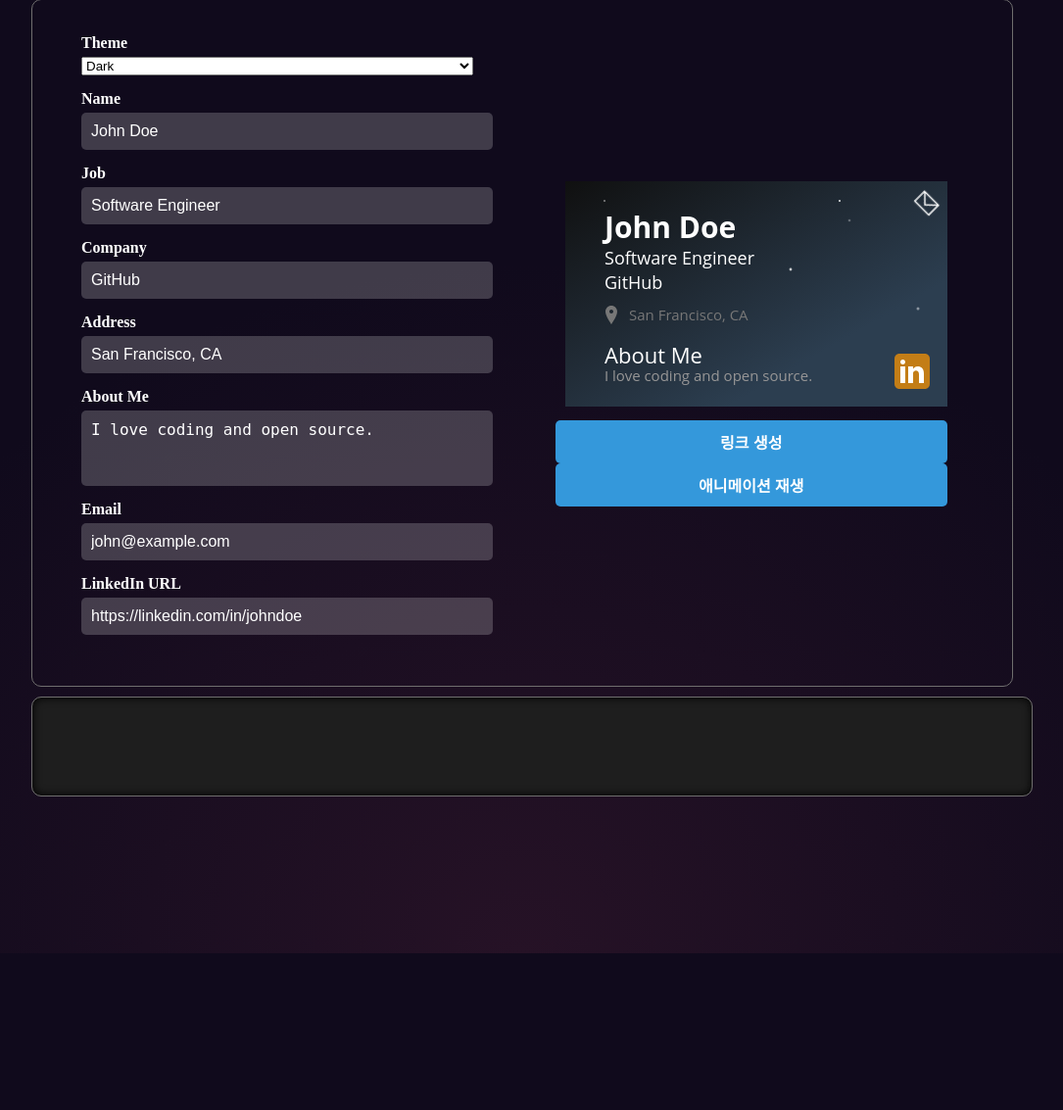
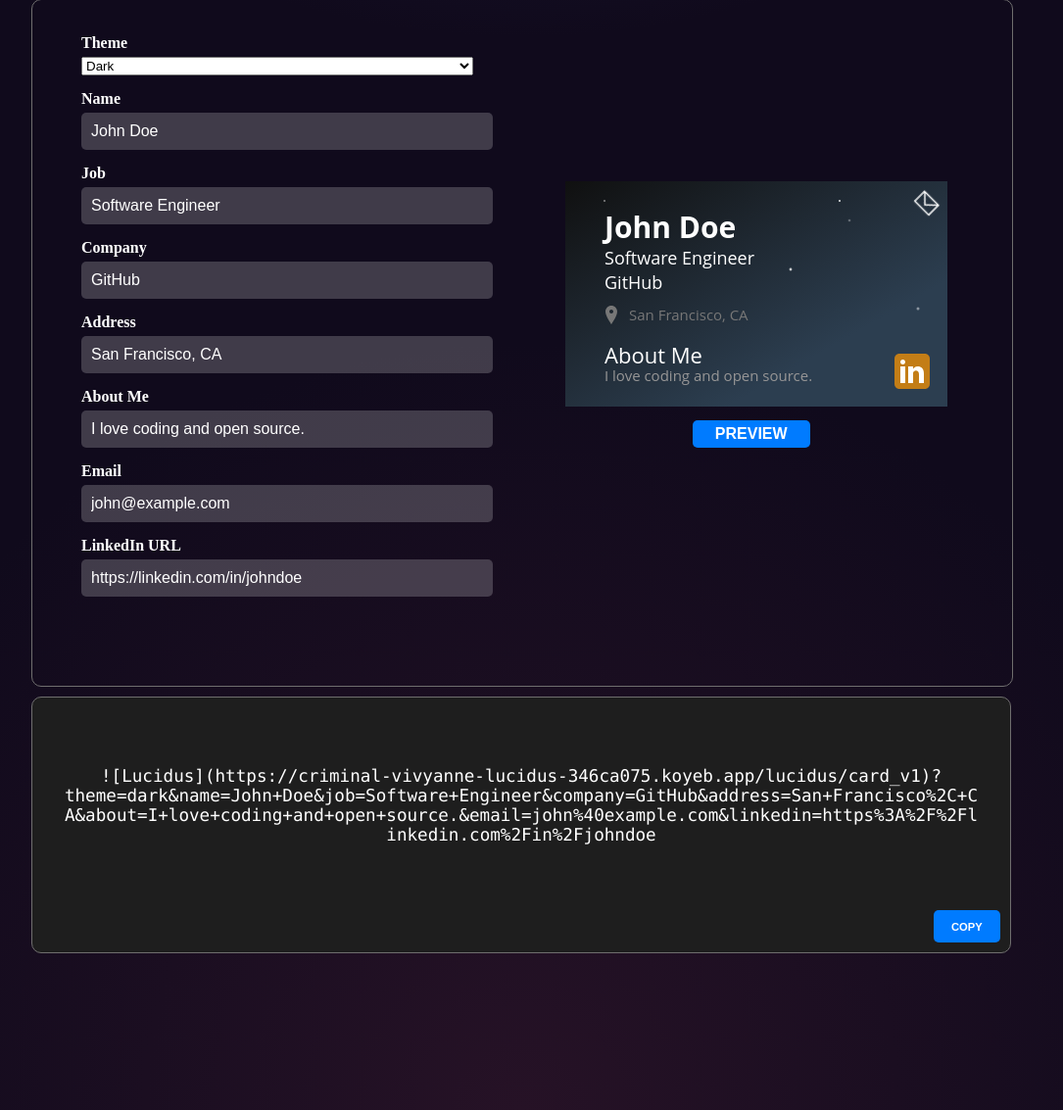
Before and after one commit to wlswo/Lucidus, a FastAPI app: page /lucidus/ in a window 1280 px wide. Shown: the part 432-1565 px from the top of the page at 98% size, without its empty margins (108-1193 px from the left). Before the commit the page ends 1405 px from the top, so only its background shows below. Run offline with FastAPI, Linux system fonts and the light colour scheme; some web fonts are replaced.

Commit message:
feat : html, css update

```diff
--- a/static/styles.css
+++ b/static/styles.css
@@ -112,7 +112,7 @@ button:hover {
 /* 링크 생성 영역 스타일 */
 #generatedLink {
   width: 1000px;
-  height: 80px;
+  min-height: 100px; /* 최소 높이 설정 */
   border: 1.5px solid #6f6e6e;
   border-radius: 10px;
   overflow: hidden;
@@ -121,8 +121,44 @@ button:hover {
   color: white;
   background-color: #1e1e1e; /* 터미널 배경색 */
   font-family: 'Menlo', 'Monaco', 'Consolas', 'Courier New', monospace; /* 모노스페이스 폰트 */
-  padding: 10px;
-  box-shadow: inset 0 0 10px #000000; /* 내부 그림자 효과 */
+  text-align: center;
+  padding: 30px;
+  box-sizing: border-box;
+  white-space: normal; /* 줄바꿈 유지 */
+  word-break: break-word; /* 긴 단어가 영역을 벗어나지 않도록 자동 줄바꿈 */
+  overflow: auto; /* 세로 크기가 자동으로 커지는 것 방지 */
+  position: relative;
+}
+
+/* 버튼 스타일 */
+#markdown-copy-btn {
+  position: absolute;
+  width: 67.5px;
+  height: 32.8px;
+  bottom: 10px;
+  left: 920px;
+  font-size: 11.2px; /* 버튼 크기 축소 */
+  padding: 5px 10px;
+  border: none;
+  background-color: #007BFF;
+  color: white;
+  border-radius: 5px;
+  cursor: pointer;
+  transition: background-color 0.3s ease;
+}
+
+/* 버튼 호버 스타일 */
+#markdown-copy-btn:hover {
+  color: black;
+}
+
+/* 복사 완료 상태 */
+#markdown-copy-btn.copied {
+  color: black;
+}
+
+#markdown-copy-btn.copied:hover {
+  color: black;
 }
 
 /* SVG 미리보기 영역 */
@@ -134,6 +170,20 @@ button:hover {
   text-align: center;
 }
 
+#restartAnimation {
+  width: 120px;
+  padding: 5px 10px;
+  border: none;
+  background-color: #007BFF;
+  color: white;
+  border-radius: 5px;
+  cursor: pointer;
+}
+
+#restartAnimation:hover {
+  color: black
+}
+
 #footer {
   height: 150px;
 }
--- a/templates/preview.html
+++ b/templates/preview.html
@@ -9,13 +9,25 @@
     .no-animation * {
       animation: none !important;
     }
+    /* 생성된 링크 영역 스타일 추가 */
+    #generatedLink {
+      word-wrap: break-word;
+      overflow-wrap: break-word;
+      white-space: pre-wrap;
+      color: white;
+      margin-top: 10px;
+    }
+    #generatedLink a {
+      color: white;
+      text-decoration: underline;
+      word-break: break-all;
+    }
   </style>
 </head>
 <body>
   <div class="container">
     <h1>Easily create and share<br>your digital business card</h1>
-  <p class="intro">No design skills required—just get a beautifully crafted digital card
-    instantly.</p>
+    <p class="intro">No design skills required—just get a beautifully crafted digital card instantly.</p>
 
     <!-- 사용자 입력 폼 -->
     <div class="internal-container">
@@ -32,36 +44,31 @@
         </div>
         <div class="form-group">
           <label for="name">Name</label>
-        <input type="text" id="name" name="name" placeholder="John Doe" value="John Doe">
+          <input type="text" id="name" name="name" placeholder="John Doe" value="John Doe" maxlength="20">
         </div>
         <div class="form-group">
           <label for="job">Job</label>
-        <input type="text" id="job" name="job" placeholder="Software Engineer"
-               value="Software Engineer">
+          <input type="text" id="job" name="job" placeholder="Software Engineer" value="Software Engineer" maxlength="34">
         </div>
         <div class="form-group">
           <label for="company">Company</label>
-        <input type="text" id="company" name="company" placeholder="GitHub" value="GitHub">
+          <input type="text" id="company" name="company" placeholder="GitHub" value="GitHub" maxlength="34">
         </div>
         <div class="form-group">
           <label for="address">Address</label>
-        <input type="text" id="address" name="address" placeholder="San Francisco, CA"
-               value="San Francisco, CA">
+          <input type="text" id="address" name="address" placeholder="San Francisco, CA" value="San Francisco, CA" maxlength="40">
         </div>
         <div class="form-group">
           <label for="about">About Me</label>
-        <textarea id="about" name="about" rows="3" placeholder="자기소개를 입력하세요">I love coding and open source.</textarea>
+          <input id="about" name="about" rows="3" placeholder="about me" value="I love coding and open source." maxlength="34">
         </div>
         <div class="form-group">
           <label for="email">Email</label>
-        <input type="email" id="email" name="email" placeholder="john@example.com"
-               value="john@example.com">
+          <input type="email" id="email" name="email" placeholder="john@example.com" value="john@example.com">
         </div>
         <div class="form-group">
           <label for="linkedin">LinkedIn URL</label>
-        <input type="url" id="linkedin" name="linkedin"
-               placeholder="https://linkedin.com/in/username"
-               value="https://linkedin.com/in/johndoe">
+          <input type="url" id="linkedin" name="linkedin" placeholder="https://linkedin.com/in/username" value="https://linkedin.com/in/johndoe">
         </div>
       </form>
 
@@ -264,26 +214,59 @@
           <g transform="translate(340, 180) scale(1)">
             <a id="svgLinkedin" href="https://linkedin.com/in/johndoe">
               <g class="linkedin">
-              <path fill="#c37d16"
-                    d="M42,37c0,2.762-2.238,5-5,5H11c-2.761,0-5-2.238-5-5V11c0-2.762,2.239-5,5-5h26c2.762,0,5,2.238,5,5V37z"/>
-              <path fill="#FFF"
-                    d="M12 19H17V36H12zM14.485 17h-.028C12.965 17 12 15.888 12 14.499 12 13.08 12.995 12 14.514 12c1.521 0 2.458 1.08 2.486 2.499C17 15.887 16.035 17 14.485 17zM36 36h-5v-9.099c0-2.198-1.225-3.698-3.192-3.698-1.501 0-2.313 1.012-2.707 1.99C24.957 25.543 25 26.511 25 27v9h-5V19h5v2.616C25.721 20.5 26.85 19 29.738 19c3.578 0 6.261 2.25 6.261 7.274L36 36z"/>
+                <path fill="#c37d16" d="M42,37c0,2.762-2.238,5-5,5H11c-2.761,0-5-2.238-5-5V11c0-2.762,2.239-5,5-5h26c2.762,0,5,2.238,5,5V37z"/>
+                <path fill="#FFF" d="M12 19H17V36H12zM14.485 17h-.028C12.965 17 12 15.888 12 14.499 12 13.08 12.995 12 14.514 12c1.521 0 2.458 1.08 2.486 2.499C17 15.887 16.035 17 14.485 17zM36 36h-5v-9.099c0-2.198-1.225-3.698-3.192-3.698-1.501 0-2.313 1.012-2.707 1.99C24.957 25.543 25 26.511 25 27v9h-5V19h5v2.616C25.721 20.5 26.85 19 29.738 19c3.578 0 6.261 2.25 6.261 7.274L36 36z"/>
               </g>
             </a>
           </g>
         </svg>
-      <button type="button" id="generateLink">링크 생성</button>
-      <button type="button" id="restartAnimation">애니메이션 재생</button>
+        <button type="button" id="restartAnimation">PREVIEW</button>
       </div>
     </div>
     <!-- 생성된 링크 영역 -->
-  <div id="generatedLink"></div>
+    <div id="generatedLink">
+      <div id="linkContainer"></div>
+      <div><button type="button" id="markdown-copy-btn" onclick="copyToClipboard()">COPY</button></div>
+    </div>
 
     <!-- footer -->
     <div id="footer"></div>
   </div>
 
   <script>
+    // 링크 생성 함수
+    function generateLink() {
+      const params = new URLSearchParams();
+      params.set('theme', document.getElementById('theme').value);
+      params.set('name', document.getElementById('name').value);
+      params.set('job', document.getElementById('job').value);
+      params.set('company', document.getElementById('company').value);
+      params.set('address', document.getElementById('address').value);
+      params.set('about', document.getElementById('about').value);
+      params.set('email', document.getElementById('email').value);
+      params.set('linkedin', document.getElementById('linkedin').value);
+      const baseUrl = '![Lucidus](https://criminal-vivyanne-lucidus-346ca075.koyeb.app/lucidus/card_v1)';
+      const fullUrl = baseUrl + '?' + params.toString();
+      document.getElementById('linkContainer').textContent = fullUrl;
+    }
+
+    function copyToClipboard() {
+      const linkText = document.getElementById('linkContainer').textContent;
+
+      if (!linkText) return; // 빈 값이면 복사하지 않음
+
+      navigator.clipboard.writeText(linkText).then(() => {
+          const copyButton = document.getElementById('markdown-copy-btn');
+          copyButton.textContent = 'Copied!';
+          copyButton.classList.add('copied'); // 복사 상태 클래스 추가
+
+          setTimeout(() => {
+              copyButton.textContent = 'COPY';
+              copyButton.classList.remove('copied'); // 원래 상태로 복귀
+          }, 1500);
+      });
+    }
+
     // SVG 내부 요소들을 업데이트하는 함수
     function updateSvg() {
       const theme = document.getElementById('theme').value || 'dark';
@@ -320,6 +301,9 @@
       // 링크 업데이트
       document.getElementById('svgEmail').setAttribute('href', 'mailto:' + email);
       document.getElementById('svgLinkedin').setAttribute('href', linkedin);
+
+      // 링크 바로 생성
+      generateLink();
     }
 
     // 입력 및 선택 필드의 변화에 따라 실시간 업데이트
@@ -331,50 +315,22 @@
 
     function startSvgAnimation() {
       const svgContainer = document.getElementById('svgPreview');
-    // 현재 svg 요소를 선택합니다.
       const oldSvg = svgContainer.querySelector('svg');
       if (oldSvg) {
-      // no-animation 클래스가 있으면 제거합니다.
         svgContainer.classList.remove('no-animation');
-      // 기존 SVG를 복제(cloneNode(true))하여 새 인스턴스를 만듭니다.
         const newSvg = oldSvg.cloneNode(true);
-      // 기존 SVG를 새로 복제한 SVG로 교체합니다.
         svgContainer.replaceChild(newSvg, oldSvg);
       }
     }
 
-  document.getElementById('restartAnimation').addEventListener('click', function () {
-    startSvgAnimation()
+    document.getElementById('restartAnimation').addEventListener('click', function() {
+      startSvgAnimation();
     });
 
-  // 페이지 진입 시 한 번 애니메이션 재생
     window.addEventListener('DOMContentLoaded', () => {
       updateSvg();
-    startSvgAnimation()
+      startSvgAnimation();
     });
-
-  // 페이지 로드 시 초기 업데이트
-  window.addEventListener('DOMContentLoaded', updateSvg);
-
-  // 링크 생성 버튼
-  function generateLink() {
-    const params = new URLSearchParams();
-    params.set('theme', document.getElementById('theme').value);
-    params.set('name', document.getElementById('name').value);
-    params.set('job', document.getElementById('job').value);
-    params.set('company', document.getElementById('company').value);
-    params.set('address', document.getElementById('address').value);
-    params.set('about', document.getElementById('about').value);
-    params.set('email', document.getElementById('email').value);
-    params.set('linkedin', document.getElementById('linkedin').value);
-    const baseUrl = window.location.origin + window.location.pathname;
-    const fullUrl = baseUrl + '?' + params.toString();
-    document.getElementById('generatedLink').innerHTML = '<p>Shareable Link: <a href="' + fullUrl
-        + '" target="_blank">' + fullUrl + '</a></p>';
-  }
-
-  document.getElementById('generateLink').addEventListener('click', generateLink);
-
   </script>
 </body>
 </html>
```
Also changed, not shown: other parts of templates/preview.html (+44 -103 lines). Lines whose indentation alone changed are shown as unchanged.
